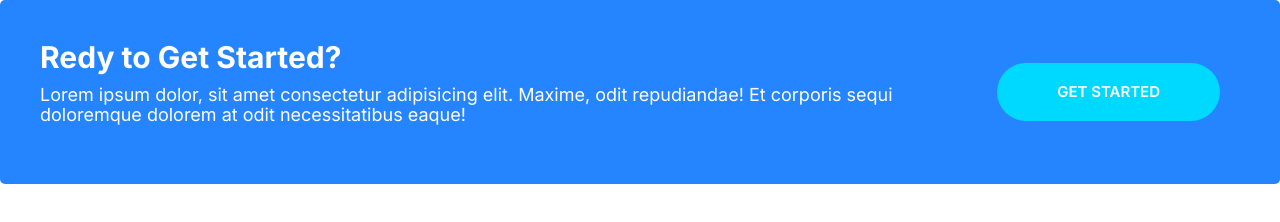
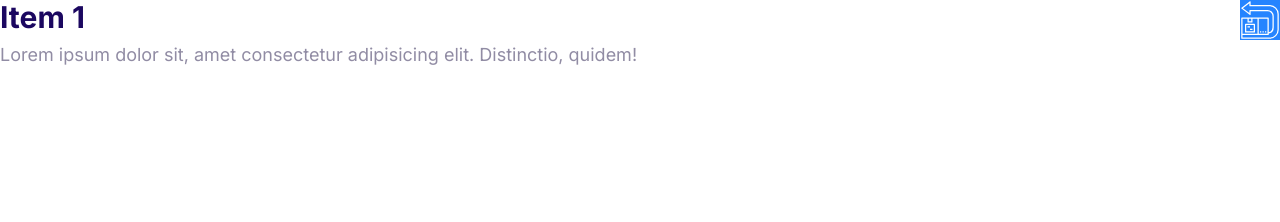
Before and after one commit to Oenghuswalsh/moshify, a plain HTML site: page index.html in a window 1280 px wide. Drawn offline with Linux system fonts and the light colour scheme.

Commit message:
Build collapsible component and revise icons in sprite.

```diff
--- a/css/styles.css
+++ b/css/styles.css
@@ -534,3 +534,37 @@ a {
     margin: 0 2rem;
   }
 }
+
+/* Collapsible */
+
+.collapsible__header {
+  display: flex;
+  justify-content: space-between;
+}
+
+.collapsible__heading {
+  margin-top: 0;
+  font-size: 3rem;
+}
+
+.collapsible__chevron {
+  background: var(--color-primary);
+  transform: rotate(-90deg);
+  transition: transform 0.3s;
+}
+
+.collapsible__content {
+  max-height: 0;
+  overflow: hidden;
+  opacity: 0;
+  transition: all 0.3s;
+}
+
+.collapsible--expanded .collapsible__chevron {
+  transform: rotate(0);
+}
+
+.collapsible--expanded .collapsible__content {
+  max-height: 100vh;
+  opacity: 1;
+}
--- a/index.html
+++ b/index.html
@@ -15,18 +15,19 @@
     <link rel="stylesheet" href="css/styles.css" />
   </head>
   <body>
-    <div class="callout callout--primary">
-      <div class="grid grid--1x2">
-        <div class="callout__content">
-          <h2 class="callout__heading">Redy to Get Started?</h2>
-          <p>
-            Lorem ipsum dolor, sit amet consectetur adipisicing elit. Maxime,
-            odit repudiandae! Et corporis sequi doloremque dolorem at odit
-            necessitatibus eaque!
-          </p>
-        </div>
-        <a href="#" class="btn btn--secondary btn--stretched">Get Started</a>
+    <div class="collapsible collapsible--expanded">
+      <header class="collapsible__header">
+        <h2 class="collapsible__heading">Item 1</h2>
+          <svg class="icon icon--white collapsible__chevron">
+            <use xlink:href="images/sprite.svg#easy"></use>
+          </svg>
+        </span>
+      </header>
+      <div class="collapsible__content">
+        Lorem ipsum dolor sit, amet consectetur adipisicing elit. Distinctio,
+        quidem!
       </div>
     </div>
+    <script src="js/main.js"></script>
   </body>
 </html>
--- /dev/null
+++ b/js/main.js
@@ -0,0 +1,6 @@
+const collapsibles = document.querySelectorAll(".collapsible");
+collapsibles.forEach((item) =>
+  item.addEventListener("click", function () {
+    this.classList.toggle("collapsible--expanded");
+  })
+);
```
Also changed, not shown: css/components/collapsible.html (added, +14 -0 lines), css/components/icons.html (+1 -1 lines), css/components/inputs.html (+1 -1 lines), css/components/medias.html (+1 -1 lines), css/components/quotes.html (+1 -1 lines), css/components/testimonial.html (+1 -1 lines), css/images/sprite.svg (deleted), images/popular.svg (renamed from css/images/popular.svg), images/sprite.svg (added), images/testimonial.jpg (renamed from css/images/testimonial.jpg), images/tick.svg (renamed from css/images/tick.svg).
